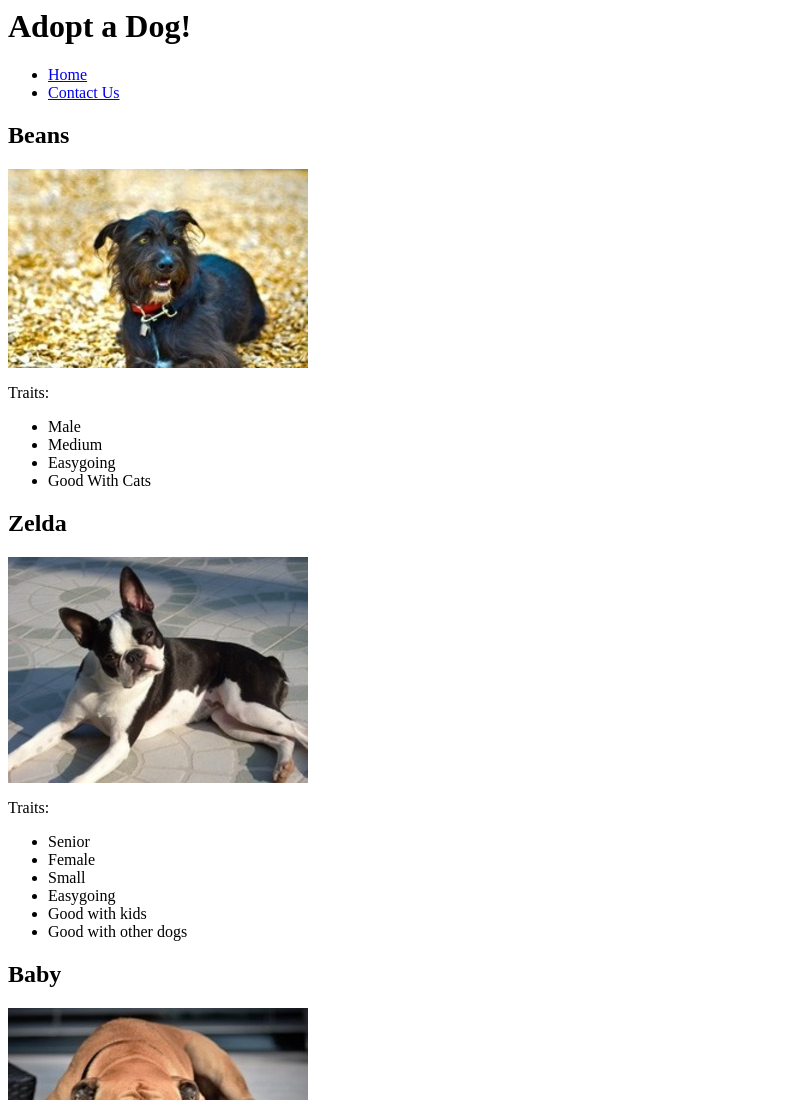
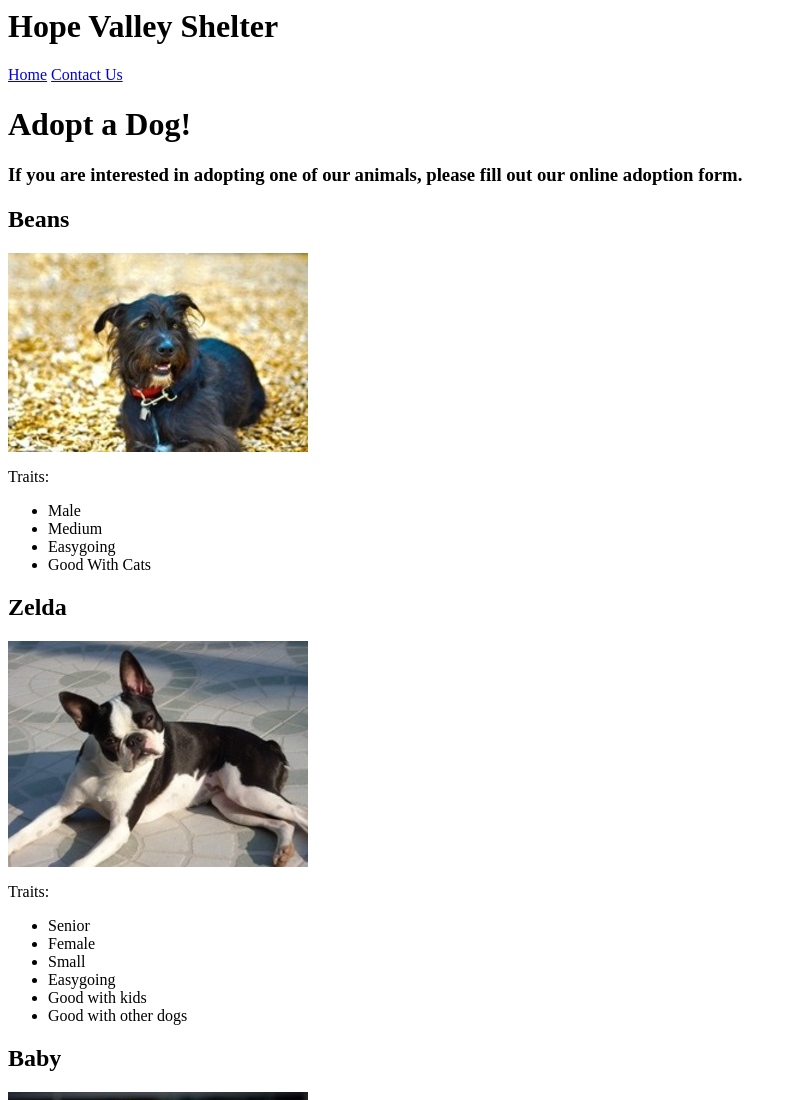
Before and after one commit to Momentum-NCCU-Part-Time/html-dog-adoption-site-gatejarr, a plain HTML site: page adoption.html in a window 1280 px wide. Shown: the top 1100 px of the page, without its empty margins (0-797 px from the left). Drawn offline with Linux system fonts and the light colour scheme.

Commit message:
fixed header

```diff
--- a/adoption.html
+++ b/adoption.html
@@ -4,14 +4,16 @@
     <meta name="viewport" content="width=device-width, initial-scale=1.0">
     <title>Hope Valley Shelter - Adopt A Dog - Adopt</title>
 </head>
+<header>
+    <H1>Hope Valley Shelter</H1>
+    <nav>
+        <a href="index.html">Home</a>
+        <a href="contact.html">Contact Us</a>
+    </nav>
+</header>
 <body>
     <h1>Adopt a Dog!</h1>
-    <nav>
-        <ul>
-            <li><a href="index.html">Home</a></li>
-            <li><a href="contact.html">Contact Us</a></li>
-        </ul>
-    </nav>
+    <h3>If you are interested in adopting one of our animals, please fill out our online adoption form.</h3>
     <h2>Beans</h2>
     <img src="images/beans.jpg" alt="A black-and-white shaggy dog">
     <p>Traits:
```
Also changed, not shown: contact.html (+8 -7 lines), index.html (+7 -6 lines).
